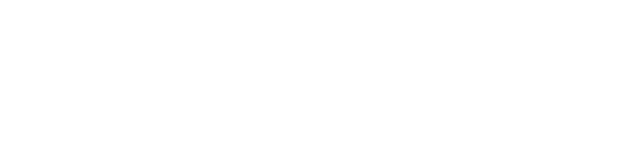
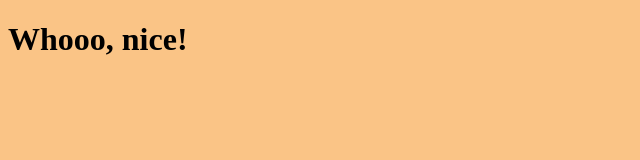
Before and after one commit to JeffFromParis/calculator-project, a plain HTML site: page index.html in a window 1280 px wide. Shown: the whole page, without its empty margins (0-640 px from the left). Drawn offline with Linux system fonts and the light colour scheme.

Commit message:
css init

```diff
--- a/index.html
+++ b/index.html
@@ -2,8 +2,19 @@
 <html>
   <head>
     <title>Jeff's Amazing Calculator</title>
+    <meta charset="UTF-8">
+    <link rel="stylesheet" href="styles/style.css" type="text/css">
+    <meta name="viewport" content="width=device-width, initial-scale=1.0">
+    <link href="https://fonts.googleapis.com/css?family=Roboto+Mono:300,400,700" rel="stylesheet">
   </head>
   <body>
+    <div id="container">
+        <header>
+            <h1>Whooo, nice!</h1>
+        </header>
+        <div class="main">
+        </div>
+    </div>
     <script src="js/operations.js"></script>
   </body>
 </html>
--- /dev/null
+++ b/styles/style.css
@@ -0,0 +1,4 @@
+hmtl, body{
+    height: 100%;
+    background-color: rgba(250, 188, 117, 0.87)
+}
```
Lines whose indentation alone changed are shown as unchanged.
